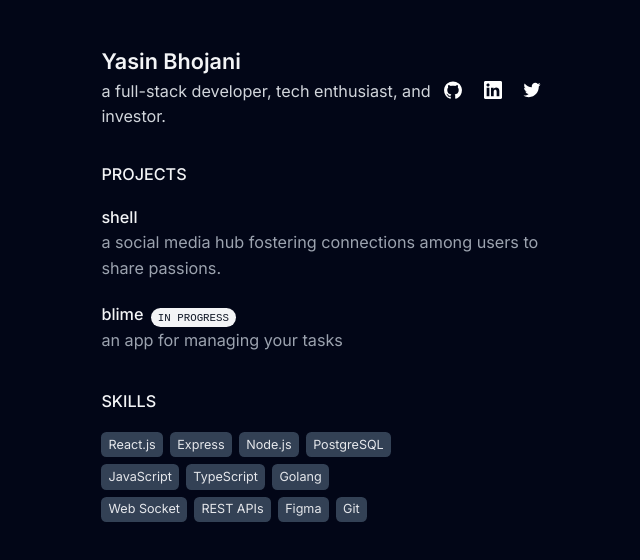
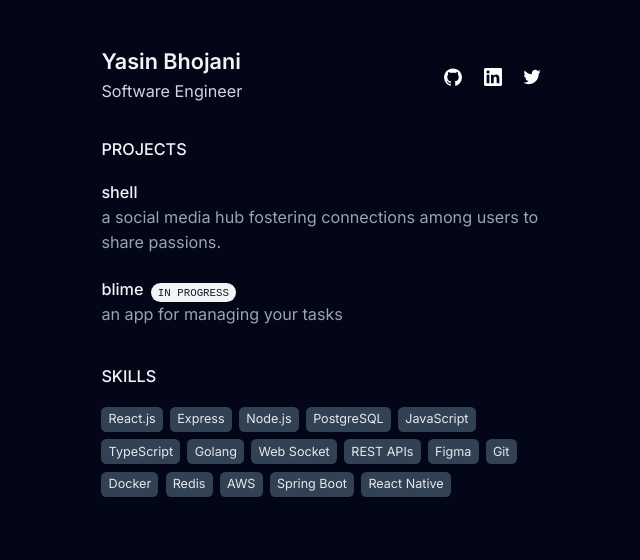
Before and after one commit to Sakinaa72/sakina, a React (Vite) app: page / in a window 1280 px wide. Shown: the top 560 px of the page, without its empty margins (315-955 px from the left). Built offline with nearby package versions, Linux system fonts and the light colour scheme.

Commit message:
added skills, changed title

```diff
--- a/index.html
+++ b/index.html
@@ -10,16 +10,6 @@
     <link rel="preconnect" href="https://fonts.gstatic.com" crossorigin />
     <link
       href="https://fonts.googleapis.com/css2?family=Inter:wght@100;200;300;400;500;600;700;800;900&display=swap"
-      rel="stylesheet"
-    />
-    <link rel="preconnect" href="https://fonts.googleapis.com" />
-    <link rel="preconnect" href="https://fonts.gstatic.com" crossorigin />
-    <link
-      href="https://fonts.googleapis.com/css2?family=IBM+Plex+Sans:ital,wght@0,100;0,200;0,300;0,400;0,500;0,600;0,700;1,100;1,200;1,300;1,400;1,500;1,600;1,700&display=swap"
-      rel="stylesheet"
-    />
-    <link
-      href="https://fonts.googleapis.com/css2?family=JetBrains+Mono&display=swap"
       rel="stylesheet"
     />
 
--- a/src/components/Header.jsx
+++ b/src/components/Header.jsx
@@ -30,7 +30,8 @@ const Header = () => {
       <div className="flex flex-col items-start">
         <h1 className="font-semibold text-2xl text-gray-100">Yasin Bhojani</h1>
         <p className="my-1 text-lg text-gray-300">
-          a full-stack developer, tech enthusiast, and investor.
+          {/* a full-stack developer, tech enthusiast, and investor. */}
+          Software Engineer
         </p>
       </div>
       <ul className="flex items-center justify-center gap-2 select-none">
--- a/src/components/Skills/Skills.jsx
+++ b/src/components/Skills/Skills.jsx
@@ -14,10 +14,15 @@ const Skills = () => {
     { name: "REST APIs" },
     { name: "Figma" },
     { name: "Git" },
+    { name: "Docker" },
+    { name: "Redis" },
+    { name: "AWS" },
+    { name: "Spring Boot" },
+    { name: "React Native" },
   ];
 
   return (
-    <section className="md:max-w-[70%]">
+    <section>
       <p className="text-lg font-medium uppercase text-gray-100 mt-5">SKILLS</p>
       <ul className="py-5 text-lg flex flex-row flex-wrap gap-2">
         {skills.map((skill) => (
```
